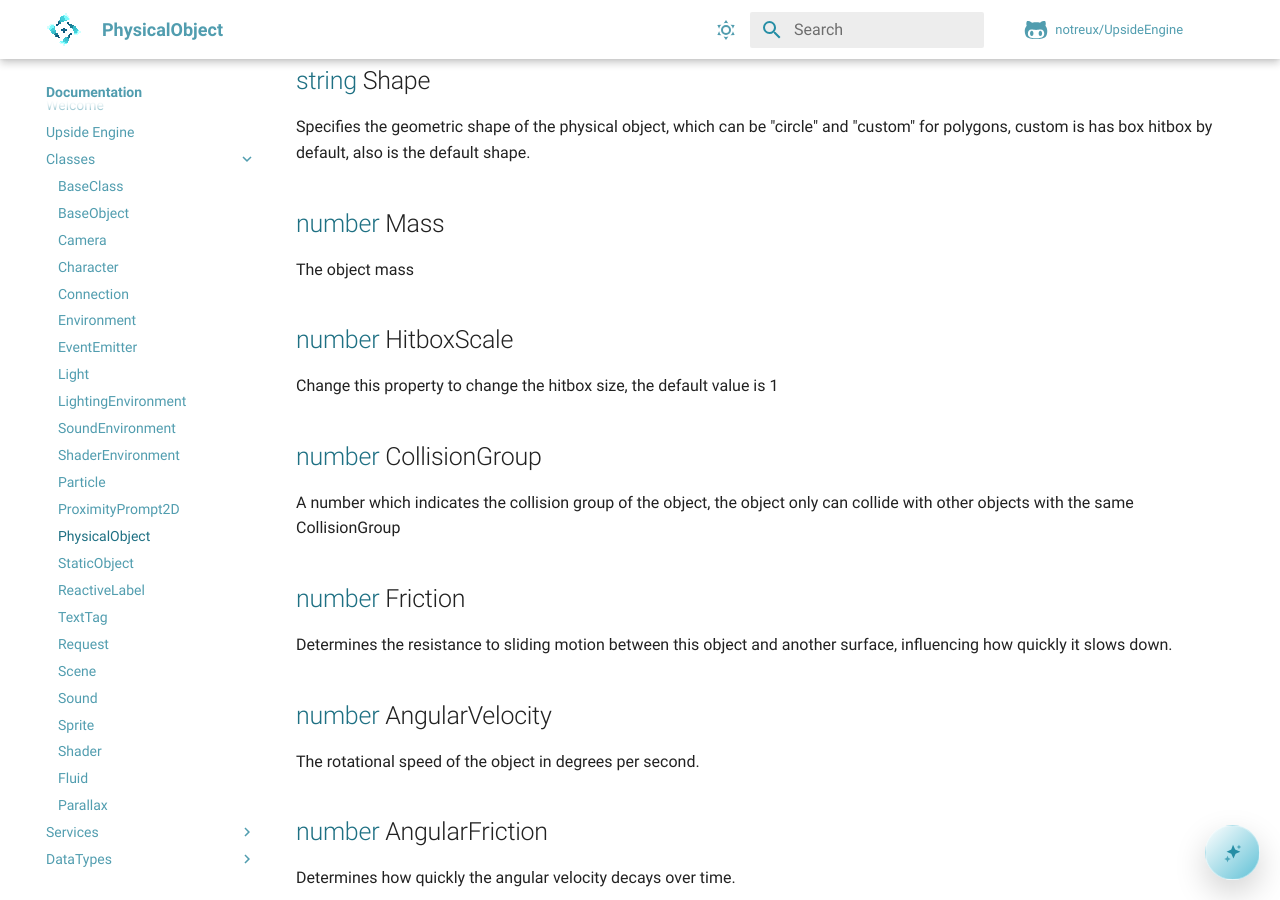
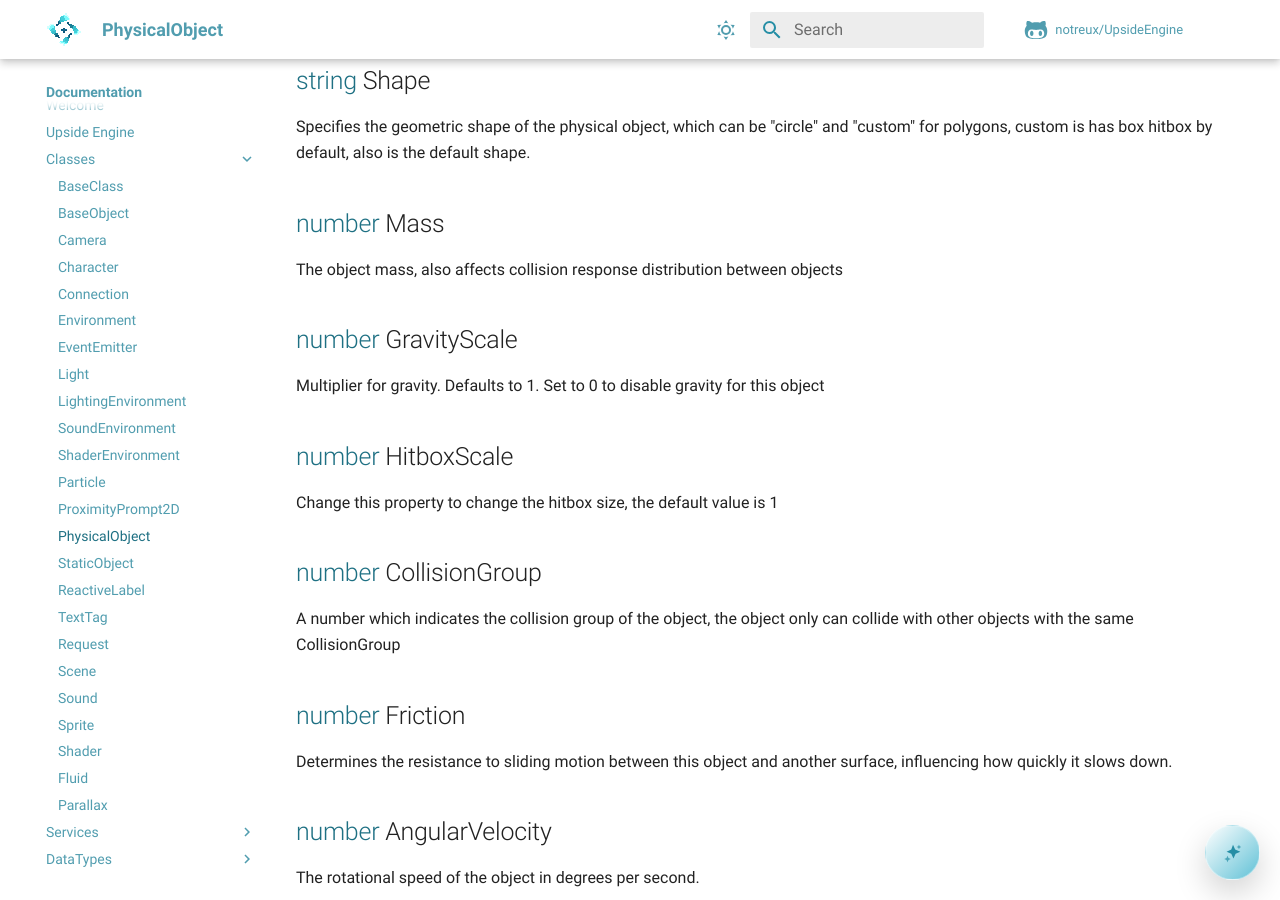
Before and after one commit to notreux/UpsideEngine, an MkDocs documentation site: the page built from docs/documentation/autogen/PhysicalObject.md, in a window 1280 px wide and 900 px high, scrolled down 1223 px. Built offline with MkDocs 1.6.1 and Material for MkDocs 9.7.7, drawn with Linux system fonts in a browser that asks for light colours; comment, search, counter and statistics services are not loaded.

Commit message:
fix: Wrong property classes

```diff
--- a/docs/documentation/autogen/PhysicalObject.md
+++ b/docs/documentation/autogen/PhysicalObject.md
@@ -37,7 +37,10 @@ This the CollisionMask of the object
 Specifies the geometric shape of the physical object, which can be "circle" and "custom" for polygons, custom is has box hitbox by default, also is the default shape.
 
 ## [number](number.md) Mass
-The object mass
+The object mass, also affects collision response distribution between objects
+
+## [number](number.md) GravityScale
+Multiplier for gravity. Defaults to 1. Set to 0 to disable gravity for this object
 
 ## [number](number.md) HitboxScale
 Change this property to change the hitbox size, the default value is 1
```
Also changed, not shown: docs/documentation/autogen/Camera.md (+1 -1 lines), docs/documentation/autogen/Sound.md (+1 -1 lines).
